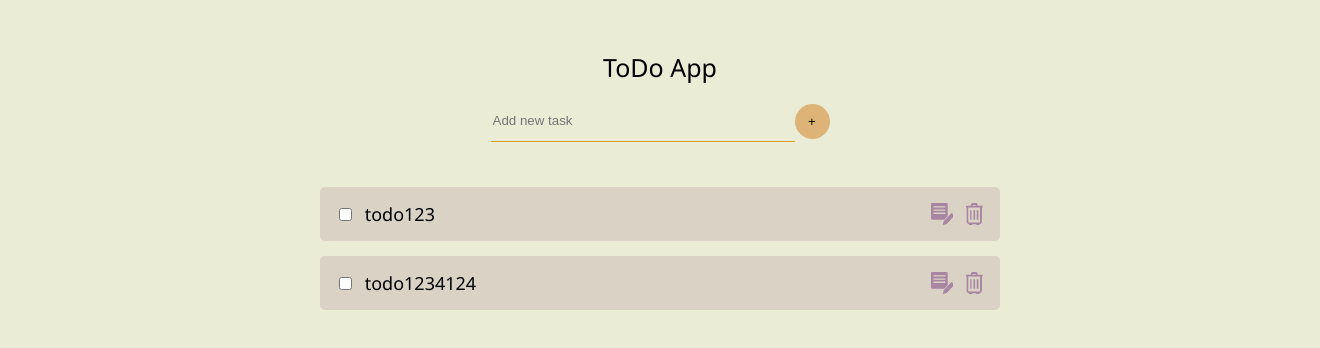
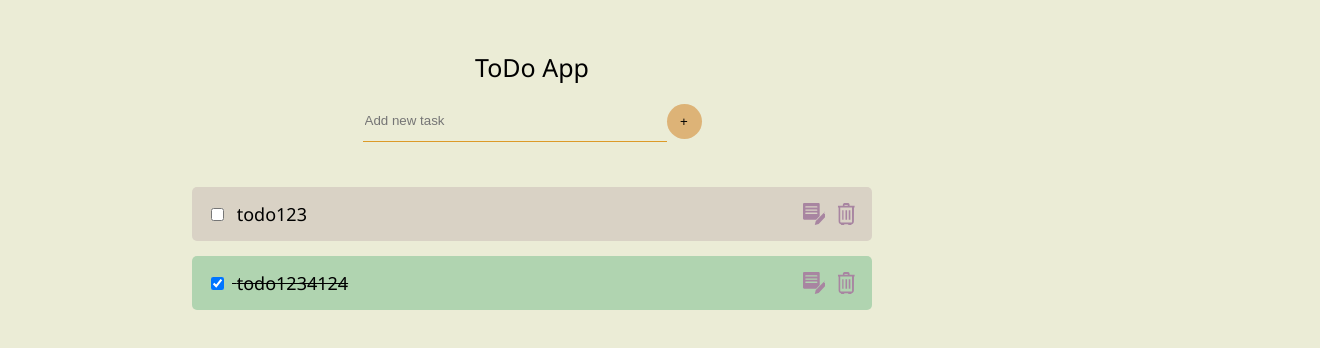
Before and after one commit to Anasstassia/todo-app, a React app: page / in a window 1280 px wide. Shown: the top 348 px of the page, 1320 px wide, since content can reach past the window. Built offline with nearby package versions, Linux system fonts and the light colour scheme.

Commit message:
feat:  isChecked prop works

```diff
--- a/src/App.tsx
+++ b/src/App.tsx
@@ -1,17 +1,37 @@
-import React from 'react'
+import React, { useState } from 'react'
 import classes from './style.css';
 import {Header} from './components/Header/Header';
-import {TodoItem, todos} from './components/TodoItem/TodoItem';
+import {TodoItem, data} from './components/TodoItem/TodoItem';
 import {Input} from './components/Input/Input';
 import {Button} from './components/Button/Button';
 
-export const App = () => <div className={classes.container}>
+export const App = () => {
+   const [tasks, setTasks] = useState(data);
+
+   const changeTask = (id: number) => {
+      const newTasks =  tasks.map(task => task.id === id ?
+         {...task, isCompleted: !task.isCompleted}
+         : task)
+      setTasks(newTasks);
+   }
+
+   const deleteTask = (id: number) => {
+      const newTasks =  tasks.filter(task => task.id !== id);
+      setTasks(newTasks);
+   }
+
+
+
+   return <div className={classes.container}>
       <Header />
       <div className={classes.container_add}>
          <Input />
          <Button />
       </div>
       <div className={classes.container}>
-      {todos.map(todo => (<TodoItem key={todo.key} description={todo.description} isCompleted={todo.isCompleted} />))}
+         {tasks.map(todo => (
+            <TodoItem key={todo.id} id={todo.id}  description={todo.description} isCompleted={todo.isCompleted} changeTask={changeTask} deleteTask={deleteTask}/>
+         ))}
       </div>
    </div>
+};
--- a/src/components/TodoItem/TodoItem.tsx
+++ b/src/components/TodoItem/TodoItem.tsx
@@ -2,34 +2,39 @@ import React from 'react';
 import classes from './style.css';
 
 type TaskProps = {
-  key: number;
+  id: number;
   description: string;
   isCompleted: boolean;
 };
 
-export const todos: TaskProps[] = [
+export const data: TaskProps[] = [
    {
-      key: 1,
+      id: 1,
       description: 'todo123',
       isCompleted: false
     },
    {
-      key: 2,
+      id: 2,
       description: 'todo1234124',
       isCompleted: true
     },
 ];
 
-export const TodoItem = (todo: TaskProps) => {
+type TodoProps = TaskProps & {
+  changeTask: (id:number) => void,
+  deleteTask: (id: number) =>void
+}
+
+export const TodoItem = ({id, description, isCompleted, changeTask, deleteTask}: TodoProps) => {
   return (
-    <div className={classes.container}>
-      <div className="">
-        <input type="checkbox" className={classes.checkbox} ></input>
-        <span> {todo.description} </span>
+    <div className={`${classes.container} ${isCompleted ? classes.completed_bg : ''}`}>
+      <div>
+        <input type="checkbox" className={classes.checkbox} onChange={() => changeTask(id)} checked={isCompleted} />
+        <span className={isCompleted ? classes.completed_text : ''}> {description} </span>
       </div>
       <div className={classes.container_btns}>
-        <div aria-label="delete" title="edit" className={classes.edit}></div>
-        <div aria-label="delete" title="delete" className={classes.delete}></div>
+        <button className={classes.edit}></button>
+        <button className={classes.delete} onClick={() => deleteTask(id)}></button>
       </div>
     </div>
   )
--- a/src/components/TodoItem/style.css
+++ b/src/components/TodoItem/style.css
@@ -17,6 +17,7 @@
 .delete {
   width: 22px;
   height: 22px;
+  border: none;
   margin-left: 10px;
   background-image: url('../../assets/trash.svg');
   background-repeat: no-repeat;
@@ -25,11 +26,14 @@
   transition: background 0.5s linear;
   filter: invert(63%) sepia(18%) saturate(452%) hue-rotate(260deg) brightness(86%) contrast(91%);
   cursor: pointer;
+  transition: 0.3s;
+
 }
 
 .edit {
   width: 22px;
   height: 22px;
+  border: none;
   background-image: url('../../assets/edit.svg');
   background-repeat: no-repeat;
   background-color: transparent;
@@ -37,6 +41,8 @@
   transition: background 0.5s linear;
   filter: invert(63%) sepia(18%) saturate(452%) hue-rotate(260deg) brightness(86%) contrast(91%);
   cursor: pointer;
+  transition: 0.3s;
+
 }
 
 
@@ -51,3 +57,11 @@
 .container_btns {
     display: flex;
 }
+
+.completed_bg {
+    background-color: rgb(176, 212, 176);
+}
+
+.completed_text {
+  text-decoration: line-through;
+}
--- a/src/style.css
+++ b/src/style.css
@@ -10,7 +10,7 @@ body {
     align-content: center;
     align-items: center;
     justify-content: center;
-    width: 100%;
+    width: 80%;
     color: black;
     font-size: 18px;
     padding: 20px;
```
Lines whose indentation alone changed are shown as unchanged.
